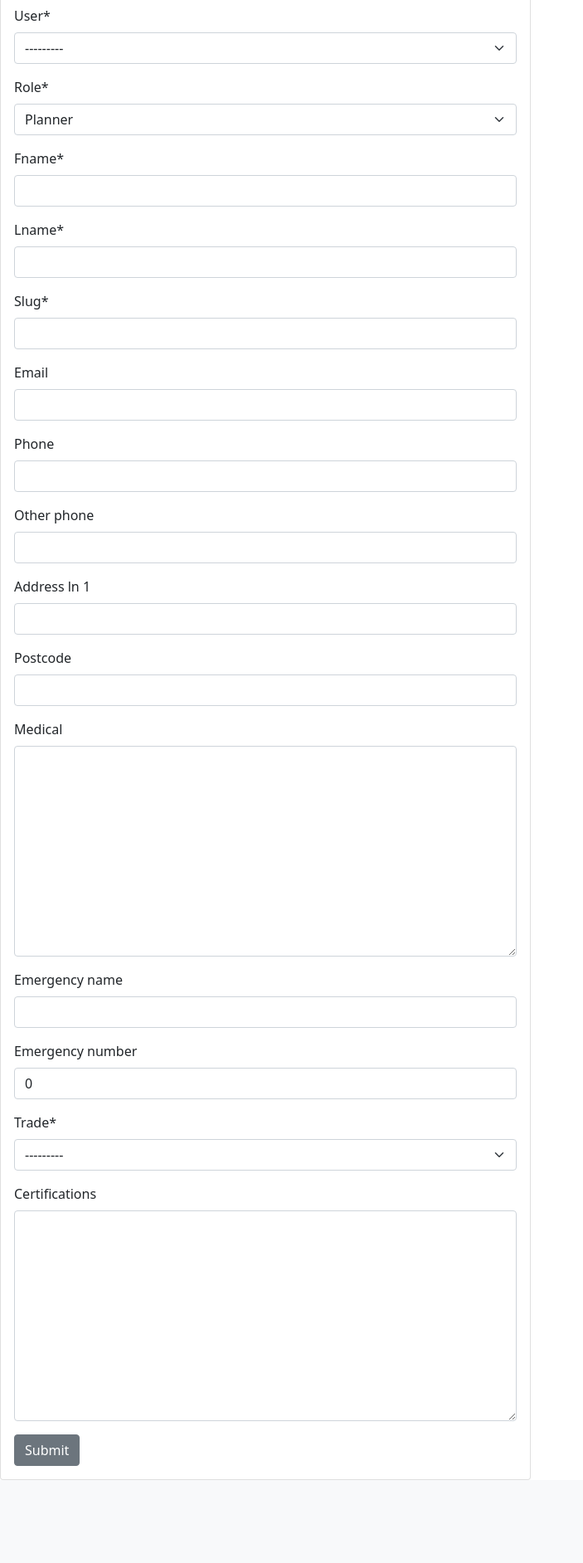
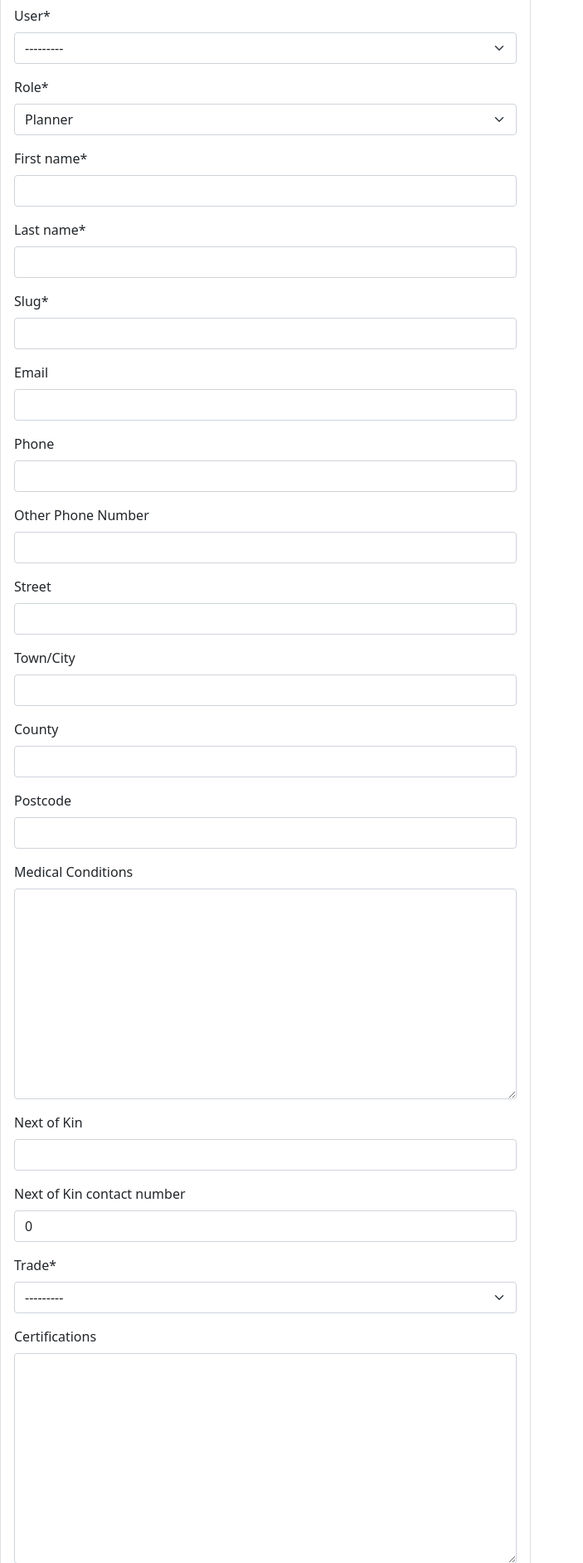
Before and after one commit to antonychalks/Jobs_List, a Django app: page /planners/add_user in a window 1280 px wide. Shown: the part 170-2054 px from the top of the page at 83% size, without its empty margins (0-703 px from the left). Before the commit the page ends 1954 px from the top, so only its background shows below. Run offline with Django 4.2, Linux system fonts and the light colour scheme; data comes from the database, SQL or seed files in the repository; parts of the project's set-up code (start-up, migrations or seed data) failed here and were passed over; some libraries are stand-ins or nearby versions.

Commit message:
Changed model fields and updated the forms

```diff
--- a/main/models.py
+++ b/main/models.py
@@ -27,20 +27,20 @@ class UserProfile (models.Model):
     user = models.OneToOneField(User, on_delete=models.CASCADE)
     role = models.IntegerField(choices=ROLE, default=0)
     trade = MultiSelectField(max_length=30, choices=TRADES)
-    fname = models.CharField(max_length=50)
-    lname = models.CharField(max_length=50)
+    fname = models.CharField('First name', max_length=50)
+    lname = models.CharField('Last name', max_length=50)
     slug = models.SlugField(max_length=200, unique=True)
-    medical = models.TextField(blank=True)
-    emergency_name = models.CharField(max_length=50, blank=True)
-    emergency_number = models.CharField(blank=True, default='0')
+    medical = models.TextField('Medical Conditions', blank=True)
+    nok = models.CharField('Next of Kin', max_length=50, blank=True)
+    nok_number = models.CharField('Next of Kin contact number',blank=True, default='0')
     certifications = models.TextField(blank=True)
     email = models.EmailField(blank=True)
-    address_ln_1 = models.CharField(blank=True)
-    address_ln_2 = models.CharField(blank=True)
-    address_ln_3 = models.CharField(blank=True)
+    street = models.CharField(blank=True)
+    town_city = models.CharField('Town/City', blank=True)
+    county = models.CharField(blank=True)
     postcode = models.CharField(blank=True)
     phone = models.CharField(blank=True)
-    other_phone = models.CharField(blank=True)
+    other_phone = models.CharField('Other Phone Number', blank=True)
 
     class Meta:
         ordering = ["role"]
--- a/planners/forms.py
+++ b/planners/forms.py
@@ -5,7 +5,7 @@ from django import forms
 class UpdateContactDetailsForm(forms.ModelForm):
     class Meta:
         model = UserProfile
-        fields = ('email', 'phone', 'other_phone', 'address_ln_1', 'postcode', 'emergency_name', 'emergency_number', )
+        fields = ('email', 'phone', 'other_phone', 'street', 'town_city', 'county', 'postcode', 'nok', 'nok_number', )
 
 class UpdateUserDetailsForm(forms.ModelForm):
     class Meta:
@@ -15,4 +15,4 @@ class UpdateUserDetailsForm(forms.ModelForm):
 class NewUserForm(forms.ModelForm):
     class Meta:
         model = UserProfile
-        fields = ('user', 'role', 'fname', 'lname', 'slug', 'email', 'phone', 'other_phone', 'address_ln_1', 'postcode', 'medical', 'emergency_name', 'emergency_number', 'trade', 'certifications')
+        fields = ('user', 'role', 'fname', 'lname', 'slug', 'email', 'phone', 'other_phone', 'street', 'town_city', 'county', 'postcode', 'medical', 'nok', 'nok_number', 'trade', 'certifications')
```
Also changed, not shown: planners/templates/planners/user_detail.html (+5 -3 lines), main/migrations/0020_rename_address_ln_3_userprofile_county_and_more.py (added), main/migrations/0021_remove_userprofile_emergency_name_and_more.py (added).
